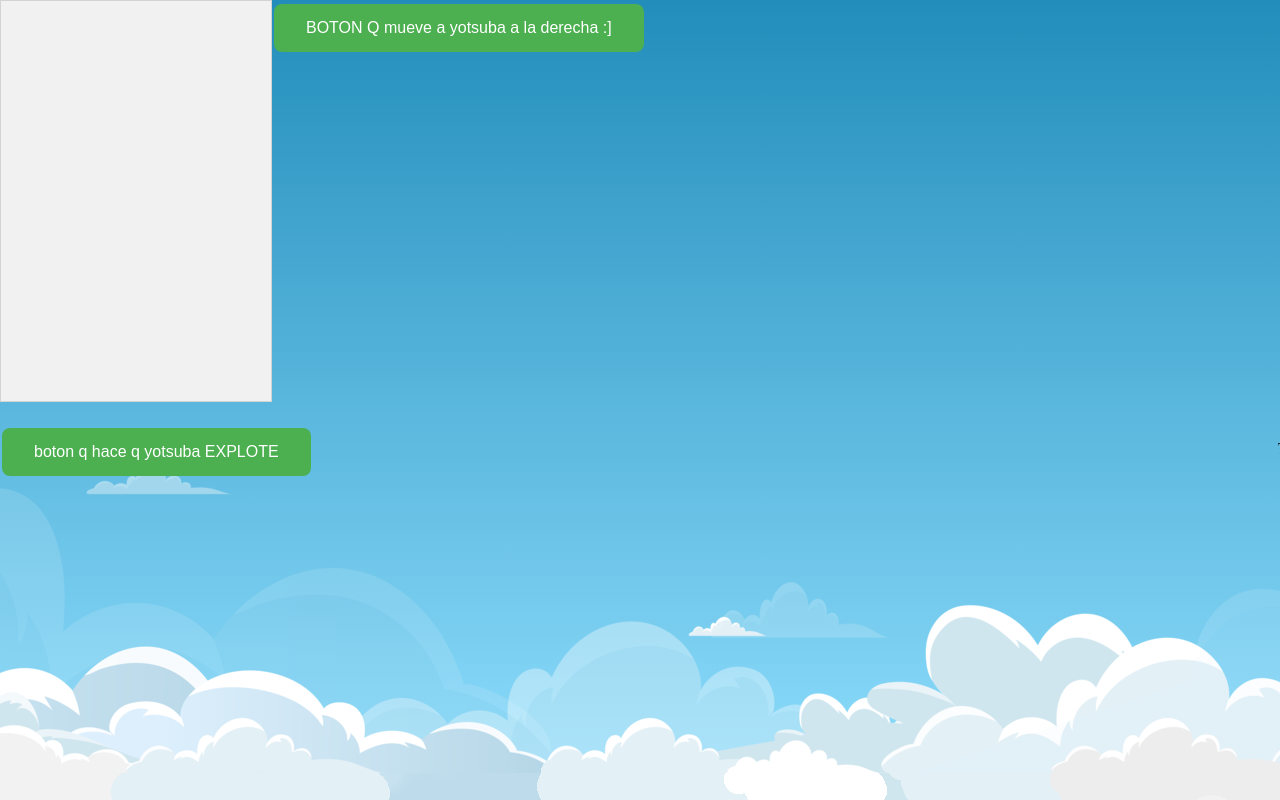
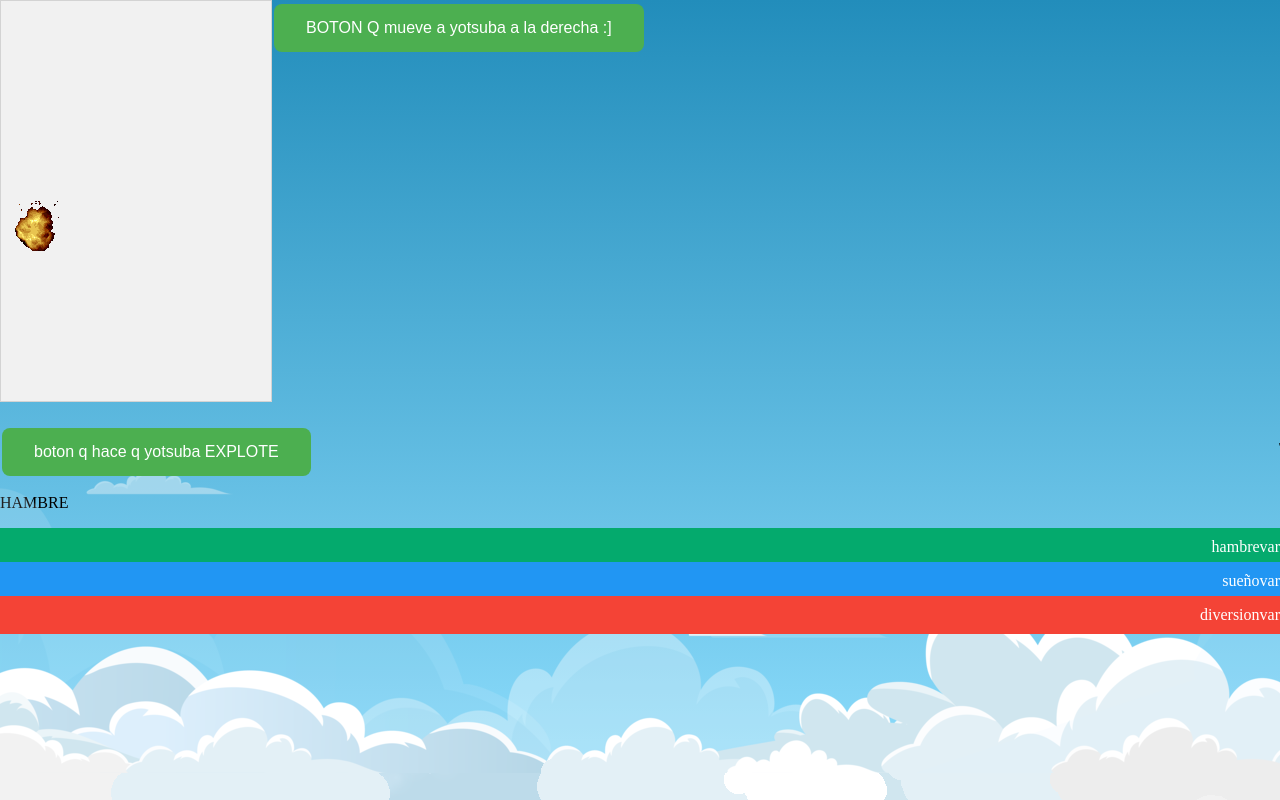
Before and after one commit to tareasmiranda/mirandapet, a plain HTML site: page pet.html in a window 1280 px wide. Both pictures are taken after a click on the button "boton q hace q yotsuba EXPLOTE". Drawn offline with Linux system fonts and the light colour scheme.

Commit message:
agregando unas cosas q arreglare +tarde

```diff
--- /dev/null
+++ b/barras.js
@@ -0,0 +1,43 @@
+/* ESTE ARCHIVO LO HICE UNICAMENTE PQ YA MANEJARME EN EL OTRO CODIGO D MIRANDATEST ME MAREA
+   CREDITOS A JOHAN X INSPIRARME A VER COMO FUNCIONAN ESAS VARIABLES Y PQ LE COPIE KSI TODO EL
+   CODIGO*/
+
+
+let hambrevar = 50;
+let sueñovar = 50;
+let diversionvar = 50;
+
+const petImg = document.getElementById("pet");
+const estado = document.getElementById("estado");
+
+function actualizarEstado() {
+    estado.textContent = `Hambre: ${hambrevar} | Energía: ${energiavar} | Felicidad: ${felicidadvar}`;
+
+
+// Acciones del usuario
+function alimentar() {
+    hambrevar = Math.max(0, hambre - 20);
+    diversionvar += 5;
+    actualizarEstado();
+}
+
+function jugar() {
+    diversionvar += 10;
+    sueñovar = Math.max(0, energia - 10);
+    hambrevar += 5;
+    actualizarEstado();
+}
+
+function dormir() {
+    sueñovar = Math.min(100, energia + 20);
+    actualizarEstado();
+}
+
+// Simulación del paso del tiempo
+setInterval(() => {
+    hambrevar += 1;
+    sueñovar = Math.max(0, energia - 1);
+    diversionvar = Math.max(0, felicidad - 1);
+    actualizarEstado();
+}, 2000); // cada 2 segundos
+}
--- /dev/null
+++ b/css/bar.css
@@ -0,0 +1,21 @@
+/* Make sure that padding behaves as expected */
+* {box-sizing:border-box}
+
+/* Container for skill bars */
+.container {
+  width: 100%; /* Full width */
+  background-color: #ddd; /* Grey background */
+  position:absolute;
+  z-index: 10; /* EL FOOTER SE COME LA COLISION DE EL BOTON Y CREO Q ASI SE SOLUCIONA PERO NO ESTARIA MUY SEGURO...*/
+}
+
+.stats {
+  text-align: right; /* Right-align text */
+  padding-top: 10px; /* Add top padding */
+  padding-bottom: 10px; /* Add bottom padding */
+  color: white; /* White text color */
+}
+
+.hambre {width: hambrevar; background-color: #04AA6D;} /* Green */
+.sueño {width: sueñovar; background-color: #2196F3;} /* Blue */
+.diversion {width: diversionvar; background-color: #f44336;} /* Red */
--- a/mirandatest.js
+++ b/mirandatest.js
@@ -3,6 +3,7 @@ var myGamePiece;
 
 function startGame() {
 
+    myScore = new component("30px", "Consolas", "black", 280, 40, "text");
     myGameArea.start();
     myGamePiece = new component(50, 50, "recursos/img/yotsucompresion.png", 10, 200,"image");
 
@@ -47,6 +48,10 @@ function component(width, height, color, x, y, type) {
                 this.y,
                 this.width, this.height
             );
+        }else if (this.type == "text") {
+      ctx.font = this.width + " " + this.height;
+      ctx.fillStyle = color;
+      ctx.fillText(this.text, this.x, this.y);
         }else{
         ctx.fillStyle = color;
         ctx.fillRect(this.x, this.y, this.width, this.height);
@@ -63,6 +68,9 @@ function updateGameArea() {
     myGameArea.clear();
     myGamePiece.newPos();
     myGamePiece.update();
+    myGameArea.frameNo +=1;
+    myScore.text = "FRAMEX " + frameX;
+    myScore.update();
 }
 
 function moverderecha() {
@@ -71,5 +79,21 @@ function moverderecha() {
 }
 
 function explotar() {
+    const imagenTest = new Image();
+    imagenTest.src = 'recursos/img/spr_explosion.png';
+    let frameX = 0;
+    let frameY = 0;
+    /* TODO: arreglar la animacion acá*/
+    var audio = new Audio('recursos/img/snd_explosion.mp3')
     myGamePiece.image.src = "recursos/img/explosion.gif";
+    ctx.drawImage(imagenTest, frameX*50, 0, 50, 50, 0, 0, 50, 50);
+    if (frameX < 16) {
+        frameX++;
+    } else {
+        frameX = 0;
+    }
+    /* TODO: arreglar la animacion acá*/
+    requestAnimationFrame(explotar);
+    audio.play();
+
 }
--- a/pet.html
+++ b/pet.html
@@ -7,7 +7,9 @@
     <link rel="stylesheet" href="css/font.css">
     <link rel="stylesheet" href="css/style.css">
     <link rel="stylesheet" href="css/button.css">
+    <link rel="stylesheet" href="css/bar.css">
     <script src="mirandatest.js"></script>
+    <script src="barras.js"></script>
     <style>
         canvas {
             border:1px solid #d3d3d3;
@@ -28,6 +30,21 @@
     <footer>
     </footer>
     </center>
+ <!--hacer q esto tome los datos de barras.js y lo muestre bien-->
+    <p>HAMBRE</p>
+    <div class="container">
+    <div class="stats hambre">hambrevar</div>
+    </div>
+
+    <p>SUEÑO</p>
+    <div class="container">
+    <div class="stats sueño">sueñovar</div>
+    </div>
+
+    <p>DIVERSION</p>
+    <div class="container">
+    <div class="stats diversion">diversionvar</div>
+    </div>
 
 </body>
     <audio autoplay loop>
```
Also changed, not shown: recursos/img/explosion.gif (added), recursos/img/spr_explosion.png (renamed from recursos/img/explosion.png), 2 other files.
